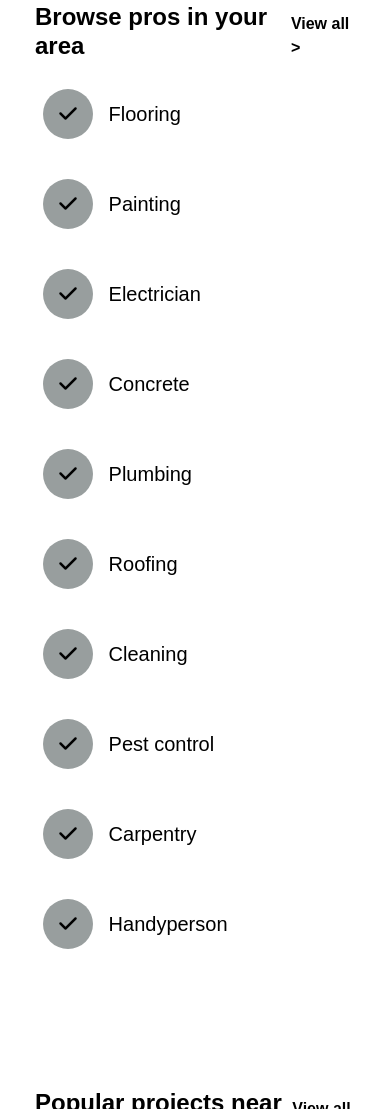
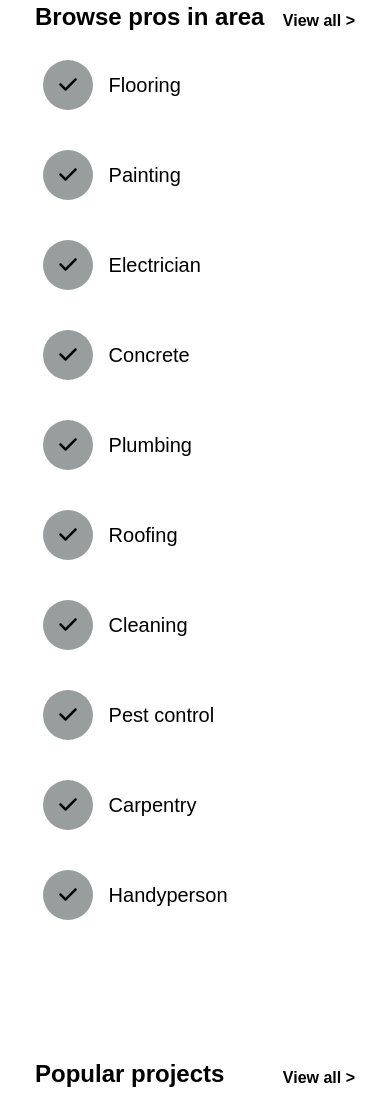
Before and after one commit to Ahmedeidabdelkarim/Finder-Website-Explore, a plain HTML site: page index.html in a window 390 px wide. Shown: the part 891-2000 px from the top of the page. Drawn offline with nearby package versions, Linux system fonts and the light colour scheme; a web font is replaced by a local one.

```diff
--- a/index.html
+++ b/index.html
@@ -140,7 +140,7 @@
     <div class="container">
       <div class="header2 d-flex justify-content-between align-items-center">
         <h2 style="font-size: 1.5rem;
-    font-weight: bold;">Browse pros in your area</h2>
+    font-weight: bold;">Browse pros in area</h2>
         <a href="#" class="view-all">View all ></a>
       </div>
       <div class="row">
@@ -213,7 +213,7 @@
         <!-- Right Popular Projects List -->
         <div class="all-section">
           <div class="projects-header header2 d-flex justify-content-between align-items-center">
-            <h2 style="color: black;">Popular projects near you</h2>
+            <h2 style="color: black;">Popular projects</h2>
             <a href="#" class="view-all">View all ></a>
           </div>
 
@@ -407,7 +407,7 @@
   <section class="how-it-works container">
     <div class="sectionn-header">
       <h2>How it works</h2>
-      <p>Effortlessly find, connect, and hire the perfect contractor for your job - all in just three easy steps.</p>
+      <p>Effortlessly find, connect, and hire the perfect contractor for your job - all in just three <br> easy steps.</p>
     </div>
 
     <div class="steps-container">
--- a/style.css
+++ b/style.css
@@ -692,6 +692,10 @@
         transition: box-shadow 0.3s;
         width: 100% !important;
       }
+
+      .subscribe-section{
+        flex-direction: column;
+      }
   }
 
 
```
